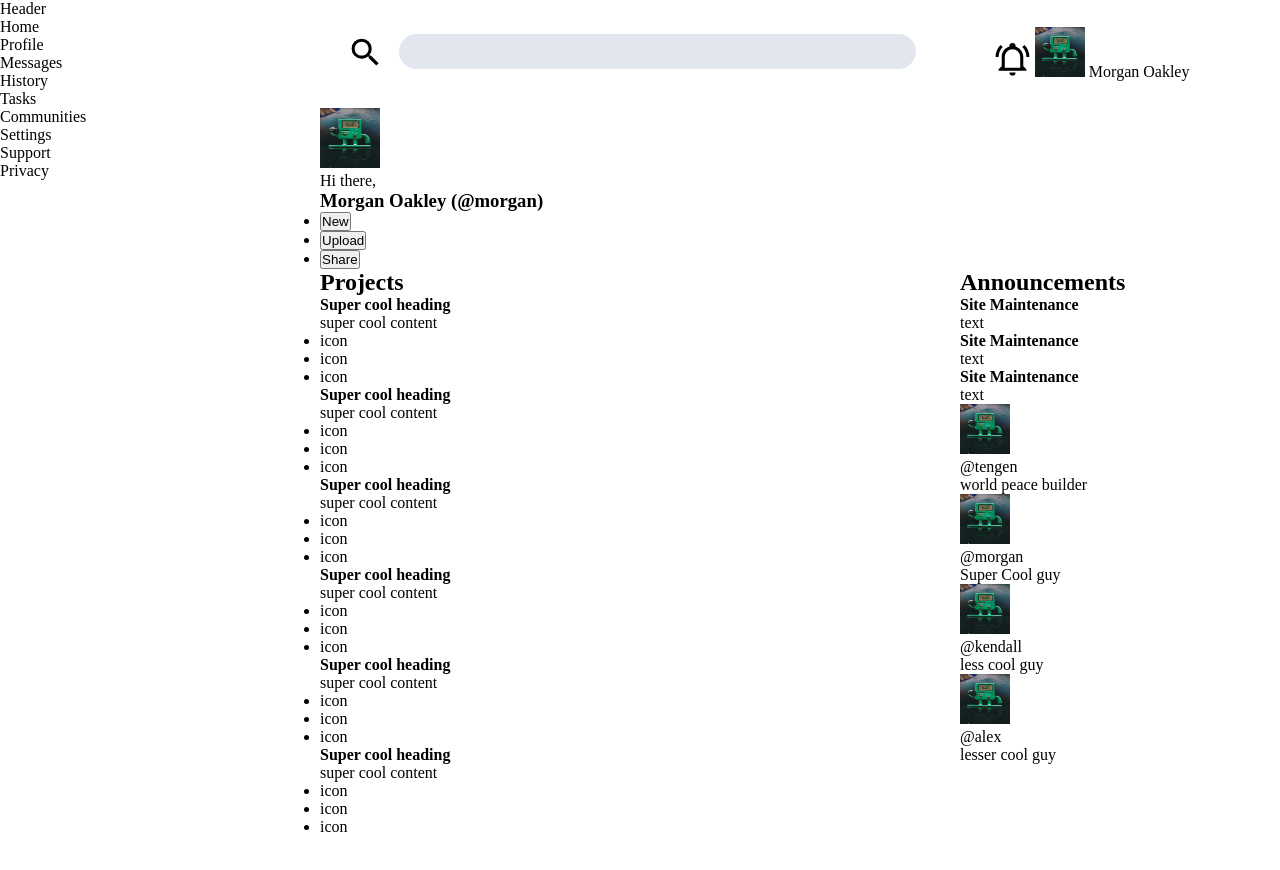
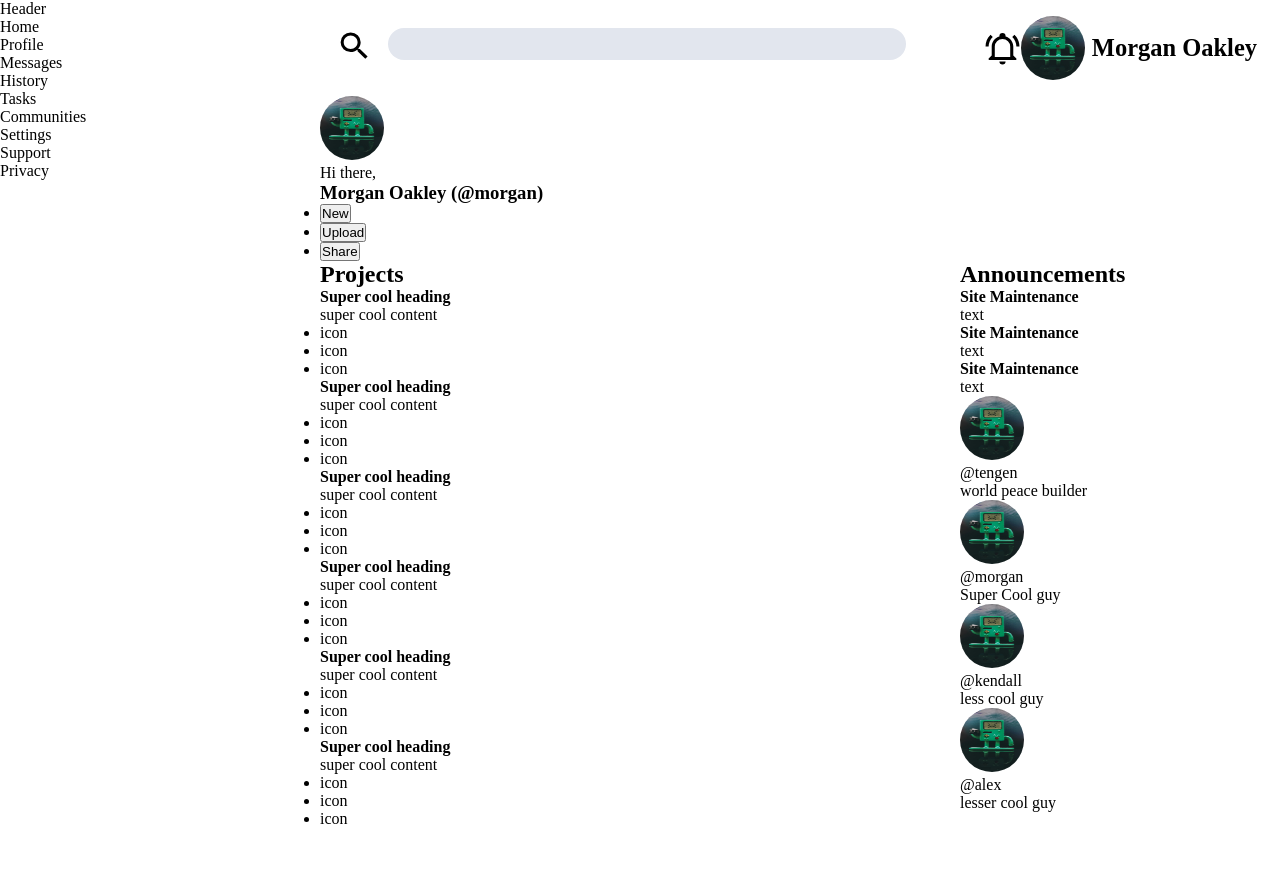
Before and after one commit to prathameshrp/admin-dashboard, a plain HTML site: page index.html in a window 1280 px wide. Drawn offline with Linux system fonts and the light colour scheme.

Commit message:
Add css for topbar
    styled topbar completely

```diff
--- a/index.html
+++ b/index.html
@@ -1,27 +1,31 @@
 <!DOCTYPE html>
 <html lang="en">
+
 <head>
     <meta charset="UTF-8">
     <meta name="viewport" content="width=device-width, initial-scale=1.0">
     <link rel="stylesheet" href="style.css">
     <title>Admin-dashboard</title>
 </head>
+
 <body>
     <div class="container">
         <header>
             <div class="topBar">
                 <span>
-                <label for="searchBar"><img src="./resources/icons/magnify.svg" alt="search icon" height="30px" width="30px" class ="searchBarIcon icon">
+                    <label for="searchBar"><img src="./resources/icons/magnify.svg" alt="search icon" height="30px"
+                            width="30px" class="searchBarIcon icon">
 
                     </label>
                     <input type="search" name="serach_item" id="searchBar">
                 </span>
                 <span>
 
-                <img src="./resources/icons/bell-ring-outline.svg" alt="notifications" class="notifBell icon" height="30px" width="30px">
+                    <img src="./resources/icons/bell-ring-outline.svg" alt="notifications" class="notifBell icon"
+                        height="30px" width="30px">
 
                     <img src="./placeholder-image.jpg" alt="profile_photo" height="50px" width="50px">
-                    Morgan Oakley
+                    <span class="username">Morgan Oakley</span>
                 </span>
             </div>
             <div class="bottomBar">
@@ -33,9 +37,11 @@
                         <h3>Morgan Oakley (@morgan)</h3>
                     </span>
                 </div>
-                <ul class="profileOptions"><li><a href="#"><button>New</button></a></li>
+                <ul class="profileOptions">
+                    <li><a href="#"><button>New</button></a></li>
                     <li><a href="#"><button>Upload</button></a></li>
-                <li><a href="#"><button>Share</button></a></li></ul>
+                    <li><a href="#"><button>Share</button></a></li>
+                </ul>
             </div>
         </header>
         <nav>
@@ -132,7 +138,7 @@
 
             <section class="trending">
                 <div class="trendCard">
-                    <img src="placeholder-image.jpg" alt="profile photo" height="50px" width="50px">
+                    <img src="./placeholder-image.jpg" alt="profile photo" height="50px" width="50px">
                     <p>@tengen <br> world peace builder</p>
                 </div>
                 <div class="trendCard">
@@ -155,4 +161,5 @@
 
     </div>
 </body>
+
 </html>
--- a/style.css
+++ b/style.css
@@ -10,6 +10,7 @@
     grid-template-rows: 1fr 1fr 3fr 3fr;
     grid-template-areas: "navbar header header header" "navbar header header header" "navbar main-content main-content sidebar" "navbar main-content main-content sidebar";
 }
+
 /* Header styling */
 
 header
@@ -21,17 +22,18 @@ header .topBar
 {
     display: grid;
     grid-template-columns: 2.5fr 1fr;
-    padding: 1.7rem;
+    padding: 1rem;
     /* justify-content: center; */
     align-items: center;
 
 }
 
 /* search bar styling */
+
 #searchBar
 {
-    width: 80%;
-    height: 35px;
+    width: clamp(150px, 80%, 1000px);
+    height: clamp(28px, 4vh, 37px);
     border-radius: 33px;
     border: none;
     background-color: #e2e6ee;
@@ -45,6 +47,40 @@ header .topBar
     margin-right:15px;
 }
 
+/* .topBar:first-child label, #searchBar
+{
+
+    margin-top: 4px;
+
+} */
+/* corner profile style */
+.topBar span:last-child
+{
+    display: grid;
+    grid-template-columns: 1fr 1fr 2fr;
+    /* align-items: center; */
+    /* justify-items: center; */
+
+}
+
+.username
+{
+    font-size: calc(16px + 6 * ((100vw - 320px) / 680));
+    /* vertical-align: middle; */
+    font-weight: bold;
+    /* padding: 0 1rem; */
+    text-wrap: nowrap;
+    align-self: center;
+    margin: 7px;
+}
+
+
+.notifBell
+{
+    align-self: center;
+    /* justify-self: center; */
+    /* margin-right: 1.2vw; */
+}
 nav
 {
     grid-area: navbar;
@@ -64,6 +100,14 @@ aside
 
 .icon
 {
-    height: 2.3rem;
+    height: 2.3em;
     width: auto;
+    border-radius: 50%;
 }
+
+img[src="./placeholder-image.jpg"]
+{
+    border-radius: 50%;
+    height: 4rem;
+    width: 4rem;
+}
```
Lines whose indentation alone changed are shown as unchanged.
